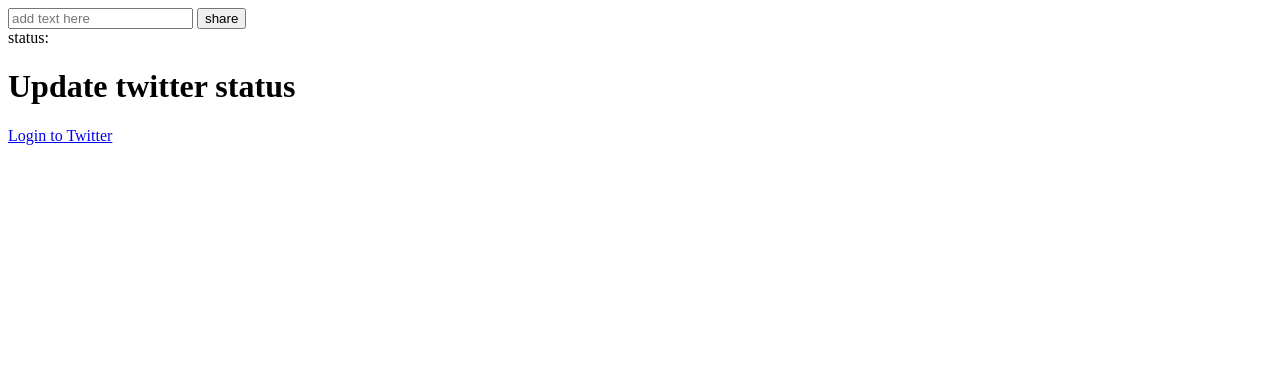
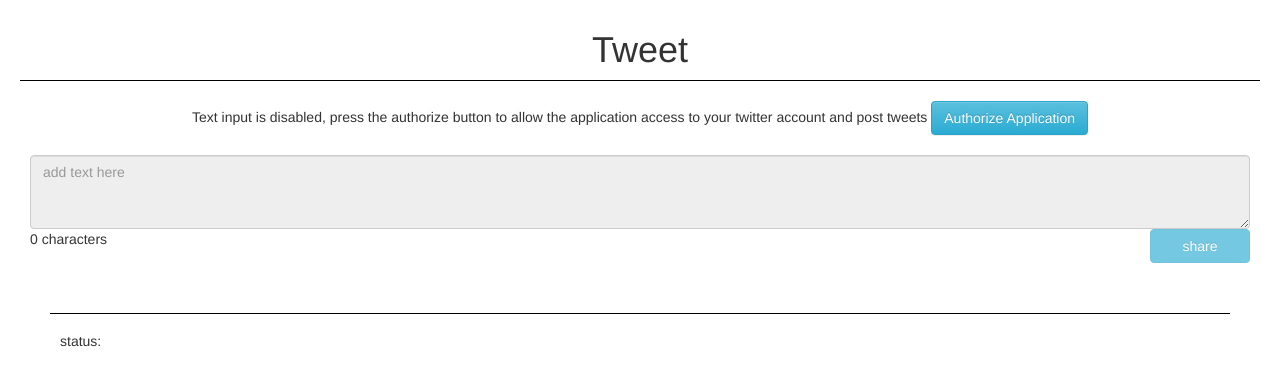
Before and after one commit to Salomari1987/TweeterApp, a website: page client/Index.html in a window 1280 px wide. Drawn offline with nearby package versions, Linux system fonts and the light colour scheme.

Commit message:
Introduce error checking

```diff
--- a/client/Index.html
+++ b/client/Index.html
@@ -3,25 +3,32 @@
 	<head>
 		<meta charset="utf-8" />
 		<title>Tweet Test </title>
+		<link rel="stylesheet" href="https://maxcdn.bootstrapcdn.com/bootstrap/3.3.7/css/bootstrap.min.css" integrity="sha384-BVYiiSIFeK1dGmJRAkycuHAHRg32OmUcww7on3RYdg4Va+PmSTsz/K68vbdEjh4u" crossorigin="anonymous">
+		<link rel="stylesheet" href="https://maxcdn.bootstrapcdn.com/bootstrap/3.3.7/css/bootstrap-theme.min.css" integrity="sha384-rHyoN1iRsVXV4nD0JutlnGaslCJuC7uwjduW9SVrLvRYooPp2bWYgmgJQIXwl/Sp" crossorigin="anonymous">
+
 		<script src="https://ajax.googleapis.com/ajax/libs/jquery/1.11.3/jquery.min.js"></script>
 		<script src="https://maxcdn.bootstrapcdn.com/bootstrap/3.3.6/js/bootstrap.min.js"></script>
-		<link src="https://maxcdn.bootstrapcdn.com/bootstrap/3.3.6/js/bootstrap.min.js" />
 		<script src="scripts/app.js"></script>
-		<meta name="google-site-verification" content="xEI5uEM3oA_-U1QbqUtKfLZAS_Ui4PGeG81baw6jd8Y"/>
+		<meta name="viewport" content="width=device-width, initial-scale=1, maximum-scale=1, user-scalable=no">
 	</head>
 	<body>
-		<div id='main'>
-		  <form id='send'>
-          	<input id='tweet' type='text' placeholder='add text here'></input>
-          	<input type="button" name="submit" class="submit" onclick="app.handleSubmit();" value="share"></input>
-        </form>
+	    <h1 id="header" class='text-center' style='border-bottom: 1px black solid; margin:20px; padding:10px;'>Tweet</h1>
+	    <div id="login" class='container-fluid text-center' style='margin:20px;'>
+			<div>
+				<span> Text input is disabled, press the authorize button to allow the application access to your twitter account and post tweets </span>
+				<a class='btn btn-info' href="#" id="login" onclick="app.openTwitterWindow();">Authorize Application</a>
+			</div>
+		</div>
+		<div id='main' class='container-fluid'>
+		  	<form id='send' class='col-xs-12'>
+	         	<textarea class="col-xs-8 form-control" rows="3" id='tweet' type='text' placeholder='add text here' disabled oninput="app.countChars()"></textarea>
+	         	<span id='charCount'>0 </span><span> characters </span>
+	          	<input id="tweet_btn" type="button" name="submit" style='width:100px; float:right;'class="twitter-share-button submit btn btn-info" onclick="app.handleSubmit();" value="share" disabled></input>
+	          	<span id='tooLong' hidden> </span>
+        	</form>
         </div>
-        <div>
-        	<span>status:</span><span id='status'></span>
-        <div>
-        <h1 id="header">Update twitter status</h1>
-		<div id="login">
-			<a href="#" id="login" onclick="app.openTwitterWindow();">Login to Twitter</a>
-		</div>
+        <div class="container-fluid" style='border-top:black solid 1px; padding:10px; margin:50px;'>
+        	<h5><span>status:</span><span id='status'></span></h4>
+        </div>
 	</body>
 </html>
```
